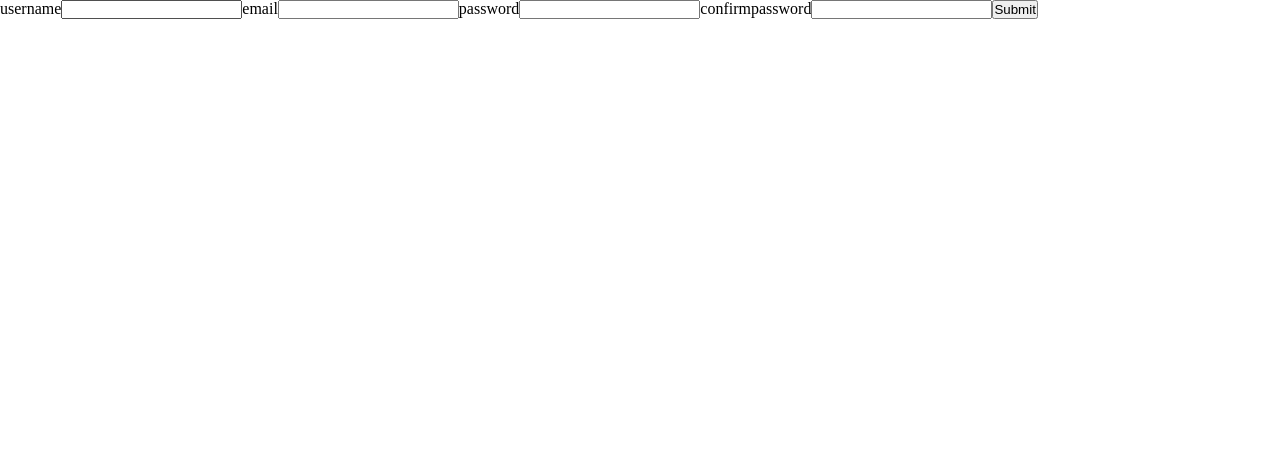
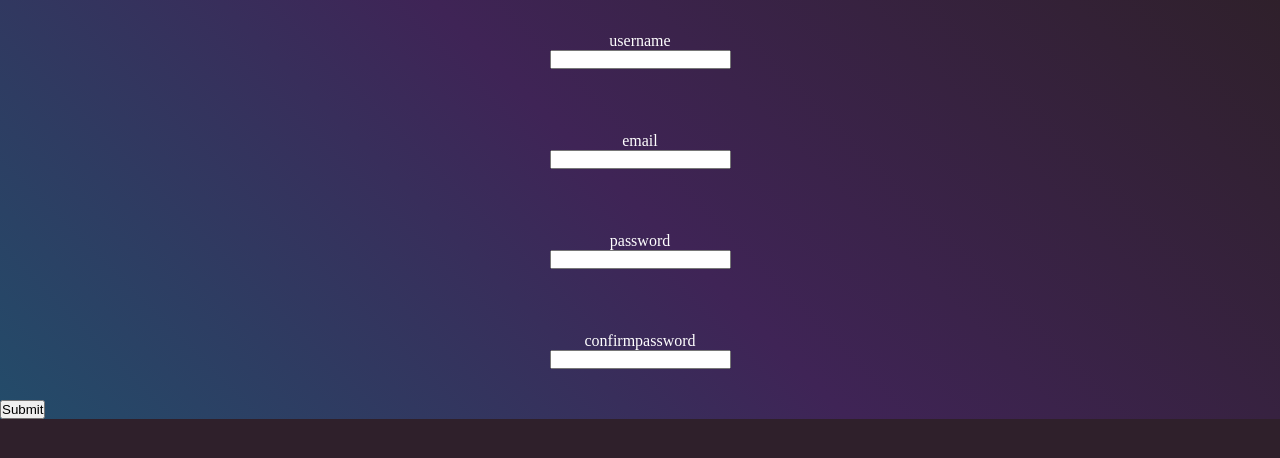
Before and after one commit to GiovanniCaiazzo01/Auth-MERN-MOLECULER, a React (Create React App) app in the folder client/: page / in a window 1280 px wide. Shown: the top 458 px of the page. Built offline with nearby package versions, Linux system fonts and the light colour scheme.

Commit message:
iniziandom ad aggiungere errori custom

```diff
--- /dev/null
+++ b/client/src/components/pieces/GeneralError/GeneralError.js
@@ -0,0 +1,5 @@
+import React from "react";
+
+export const GeneralError = () => {
+  return <p>Ciao</p>;
+};
--- a/client/src/components/pieces/InputWithLabel/InputWithLabel.js
+++ b/client/src/components/pieces/InputWithLabel/InputWithLabel.js
@@ -1,7 +1,11 @@
 const InputWithLabel = ({ type, id, name, value, onChange, required }) => {
   return (
     <>
+      <div className="form">
+        <div className="form-label">
           <label htmlFor={id}>{id}</label>
+        </div>
+        <div className="form-input">
           <input
             type={type}
             id={id}
@@ -10,6 +14,8 @@ const InputWithLabel = ({ type, id, name, value, onChange, required }) => {
             value={value}
             onChange={onChange}
           />
+        </div>
+      </div>
     </>
   );
 };
--- a/client/src/components/register/Register.js
+++ b/client/src/components/register/Register.js
@@ -1,5 +1,7 @@
 import { useState, useEffect } from "react";
 import axios from "axios";
+
+import "./register.css";
 import InputWithLabel from "../pieces/InputWithLabel/InputWithLabel";
 export const Register = () => {
   const [username, setUsername] = useState("");
@@ -11,6 +13,7 @@ export const Register = () => {
 
   const registerHandler = async (e) => {
     e.preventDefault();
+
     const data = await axios.post("http://127.0.0.1:5000/auth/register", {
       username,
       email,
@@ -19,8 +22,6 @@ export const Register = () => {
     console.log(data);
     setError(data.data.result);
     setMessage(data.data.message);
-
-    console.log(error, message);
   };
 
   return (
@@ -59,7 +60,7 @@ export const Register = () => {
             id="confirmpassword"
             name="confirmpassword"
             value={confirmpassword}
-            required={false}
+            required={true}
             onChange={(e) => setConfirmpassword(e.target.value)}
           />
           <button type="submit" value="Submit">
--- /dev/null
+++ b/client/src/components/register/register.css
@@ -0,0 +1,33 @@
+* {
+  margin: 0;
+  padding: 0;
+  box-sizing: border-box;
+}
+
+body {
+  background-color: #2f202b;
+  background-image: linear-gradient(
+    225deg,
+    #2f202b 0%,
+    #3f2456 50%,
+    #234c6a 100%
+  );
+  background-repeat: no-repeat;
+  background-size: cover;
+}
+
+.form {
+  width: 200px;
+  height: 100px;
+  margin: 0 auto;
+  padding: 10px 10px;
+
+  display: flex;
+  flex-direction: column;
+  align-items: center;
+  justify-content: center;
+}
+
+.form-label {
+  color: white;
+}
```
Lines whose indentation alone changed are shown as unchanged.
